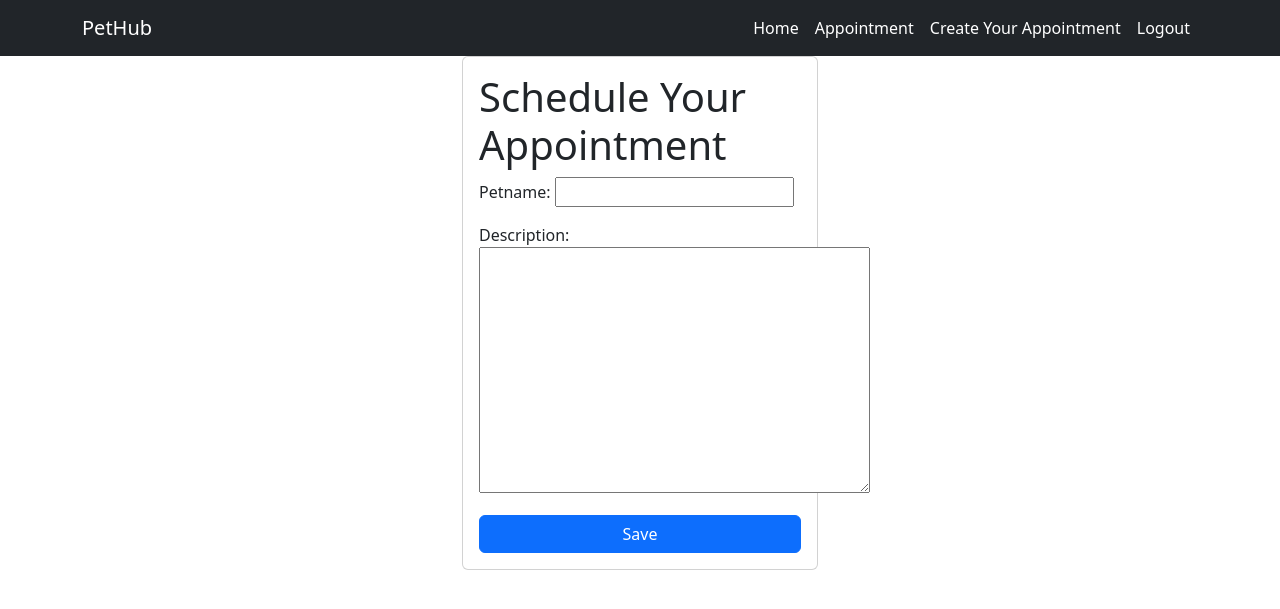
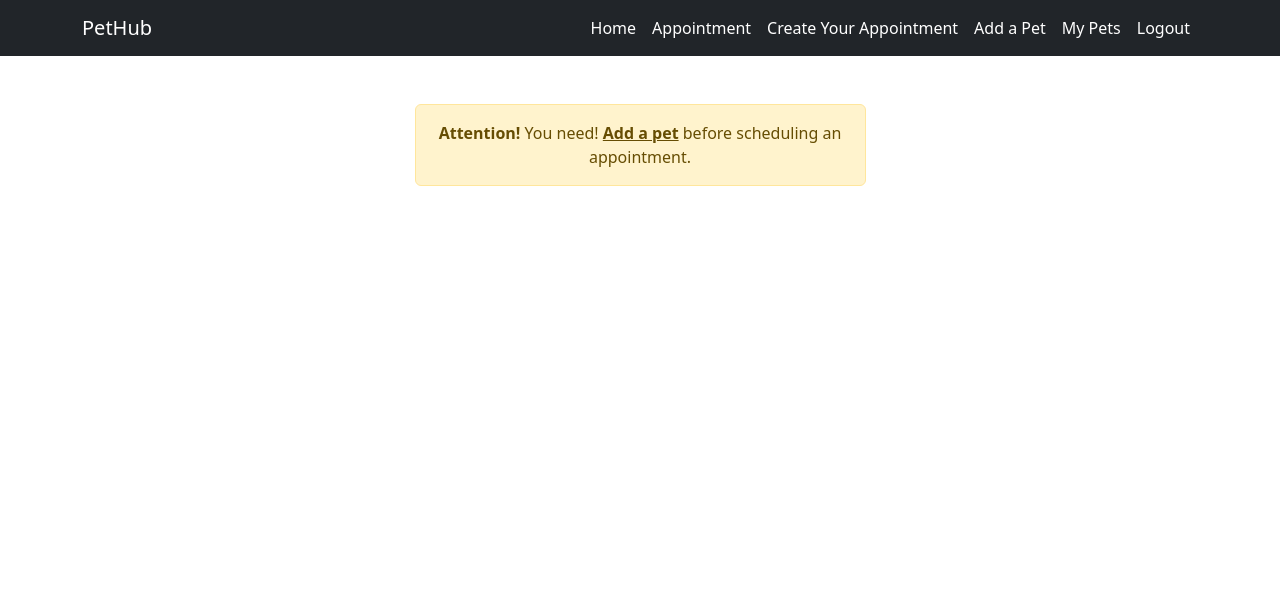
Before and after one commit to DavidObceR95/PetHub, a Django app: page /citas/create in a window 1280 px wide. Shown: the top 609 px of the page. Run offline with Django 5.2, Linux system fonts and the light colour scheme; a user stored in the database is signed in; data comes from the database, SQL or seed files in the repository.

Commit message:
Nuevo commit para el proyecto se genera vistas, crud, mejoras de las vistas, mejora de el front y documento requeriments.txt

```diff
--- a/PetSocierty/urls.py
+++ b/PetSocierty/urls.py
@@ -22,6 +22,7 @@ urlpatterns = [
     path('admin/', admin.site.urls),
     path ('', views.home, name='home'),
     path ('signup/', views.signup, name='signup' ),
+    # Appoiments CRUD
     path ('citas/', views.citas, name='citas'),
     path ('citas/create', views.create_citas, name='create_citas'),
     path ('citas/<int:cita_id>/', views.cita_detalle, name='cita_detalle'),
@@ -29,4 +30,9 @@ urlpatterns = [
     path ('citas/<int:cita_id>/delete', views.Delete_cita, name='delete_cita'),
     path ('logout/', views.signout , name='logout'),
     path('signin/', views.signin , name='signin'),
+    # Pet CRUD
+    path('pets/', views.pets, name='pets'),
+    path('pets/create/', views.create_pet, name='create_pet'),
+    path('pets/<int:pet_id>/', views.pet_detail, name='pet_detail'),
+    path('pets/<int:pet_id>/delete/', views.delete_pet, name='delete_pet'),
 ]
--- a/tasks/forms.py
+++ b/tasks/forms.py
@@ -1,13 +1,14 @@
 from django.forms import ModelForm, CharField, PasswordInput
 from .models import Appointment
 from django.contrib.auth import get_user_model
+from .models import Pet
 
 User = get_user_model()
 
 class createcitasform(ModelForm):
     class Meta:
         model =  Appointment
-        fields = ['petname', 'description']
+        fields = ['pet', 'description']
 
 
 class CreateCustomUser(ModelForm):
@@ -20,3 +21,13 @@ class CreateCustomPublicUser(ModelForm):
     class Meta:
         model = User
         fields = ['username', 'email', 'first_name', 'last_name', 'password', 'password1', 'phone', 'role']
+
+class PetForm(ModelForm):
+    class Meta:
+        model = Pet
+        fields = ['name', 'species', 'breed', 'age']
+
+class AppointmentForm(ModelForm):
+    class Meta:
+        model = Appointment
+        fields = ['pet', 'description']
--- a/tasks/models.py
+++ b/tasks/models.py
@@ -30,11 +30,11 @@ class Appointment(models.Model):
         ('completed', 'Completed'),
         ('cancelled', 'Cancelled'),
     )
-    petname = models.CharField(max_length=100)
+    pet = models.ForeignKey(Pet, on_delete=models.CASCADE)
     date = models.DateTimeField(auto_now_add=True)
     description = models.TextField(blank=True)
     status = models.CharField(max_length=10, choices=STATUS_CHOICES, default='pending')
     created_by = models.ForeignKey(CustomUser, on_delete=models.CASCADE)
 
     def __str__(self):
-        return f"Cita para {self.petname} el {self.date}"
+        return f"Cita para {self.pet.name} el {self.date}"
--- a/tasks/templates/base.html
+++ b/tasks/templates/base.html
@@ -1,20 +1,23 @@
 <!DOCTYPE html>
 <html lang="en">
+
 <head>
   <meta charset="UTF-8">
   <meta name="viewport" content="width=device-width, initial-scale=1.0">
   <title>Pet Society</title>
   <link rel="stylesheet" href="https://cdn.jsdelivr.net/npm/bootstrap@5.3.6/dist/css/bootstrap.min.css">
 </head>
+
 <body>
   <nav class="navbar navbar-expand-lg bg-dark navbar-dark">
     <div class="container">
       <a class="navbar-brand" href="#">PetHub</a>
-    <button class="navbar-toggler" type="button" data-bs-toggle="collapse" data-bs-target="#navbarNav" aria-controls="navbarNav" aria-expanded="false" aria-label="Toggle navigation">
+      <button class="navbar-toggler" type="button" data-bs-toggle="collapse" data-bs-target="#navbarNav"
+        aria-controls="navbarNav" aria-expanded="false" aria-label="Toggle navigation">
         <span class="navbar-toggler-icon"></span>
       </button>
       <div class="collapse navbar-collapse" id="navbarNav">
-      <ul class="navbar-nav ms-auto" >
+        <ul class="navbar-nav ms-auto">
           <li class="nav-item">
             <a href="/" class="nav-link active">Home</a>
           </li>
@@ -26,9 +29,15 @@
             <a href="/citas/create" class="nav-link active">Create Your Appointment</a>
           </li>
           <li class="nav-item">
+            <a href="/pets/create/" class="nav-link active">Add a Pet</a>
+          </li>
+          <li class="nav-item">
+            <a href="/pets" class="nav-link active">My Pets</a>
+          </li>
+          <li class="nav-item">
             <a href="/logout" class="nav-link active">Logout</a>
           </li>
-            {% else  %}
+          {% else %}
           <li class="nav-item">
             <a href="/signup" class="nav-link active">SignUp</a>
           </li>
@@ -45,4 +54,5 @@
   {% endblock %}
 
 </body>
+
 </html>
--- a/tasks/templates/create_citas.html
+++ b/tasks/templates/create_citas.html
@@ -1,22 +1,37 @@
 {% extends 'base.html' %}
 
 {% block content %}
-
-<main class="container">
-    <div class="row">
-        <div class="col-md-4 offset-md-4">
-            <form action="/citas/create" method="POST" class="card card-body">
-            <h1>Schedule Your Appointment</h1>
-            {{error}}
-            {% csrf_token %}
-            {{form.as_p}}
-            <button class="btn btn-primary" type="submit">
+<main class="container py-5">
+  <div class="row justify-content-center">
+    <div class="col-md-6 col-lg-5">
+      {% if no_pets %}
+        <div class="alert alert-warning text-center" role="alert">
+          <strong>Attention!</strong> You need!
+          <a href="{% url 'create_pet' %}" class="alert-link">Add a pet</a>
+          before scheduling an appointment.
+        </div>
+      {% else %}
+        <div class="card shadow-sm">
+          <div class="card-header bg-primary text-white text-center">
+            <h2 class="mb-0">Schedule Appointment</h2>
+          </div>
+          <div class="card-body">
+            {% if error %}
+              <div class="alert alert-danger" role="alert">
+                {{ error }}
+              </div>
+            {% endif %}
+            <form action="{% url 'create_citas' %}" method="POST" novalidate>
+              {% csrf_token %}
+              {{ form.as_p }}
+              <button type="submit" class="btn btn-primary w-100 mt-3">
                 Save
-            </button>
-
+              </button>
             </form>
+          </div>
         </div>
+      {% endif %}
     </div>
+  </div>
 </main>
-
 {% endblock %}
--- a/tasks/views.py
+++ b/tasks/views.py
@@ -3,16 +3,14 @@ from django.contrib.auth.forms import AuthenticationForm
 from django.contrib.auth.models import User
 from django.contrib.auth import login, logout, authenticate
 from django.db import IntegrityError
-from .forms import createcitasform, CreateCustomPublicUser
+from .forms import createcitasform, CreateCustomPublicUser, AppointmentForm
 from django.contrib.auth import get_user_model
 from .models import Appointment
 from django.contrib.auth.decorators import login_required
-
+from .models import Pet
+from .forms import PetForm
 
 User = get_user_model()
-
-# Create your views here.
-
 
 def home(request):
     return render(request, 'home.html')
@@ -42,27 +40,28 @@ def signup(request):
             except IntegrityError:
                 return render(request, 'signin', {
                     'form': CreateCustomPublicUser,
-                    "error": 'Usuario ya existe'
+                    "error": 'User already exists'
                 })
 
         return render(request, 'signup.html', {
             'form': CreateCustomPublicUser,
-            "error": 'Contraseñas no coinciden'
+            "error": 'Passwords do not match'
         })
 
-
+# Ingreso de usuarios
 def signin(request):
     if request.method == 'GET':
         return render(request, 'signin.html', {  # <- corregido
             'form': AuthenticationForm
         })
     else:
+        # Validacion de Password
         CustomUser = authenticate(
             request, username=request.POST['username'], password=request.POST['password'])
         if CustomUser is None:
             return render(request, 'signin.html', {  # <- corregido
                 'form': AuthenticationForm,
-                'error': 'Usuario o contraseña es incorrecta'
+                'error': 'Username or password is incorrect'
             })
         else:
             login(request, CustomUser)
@@ -70,11 +69,14 @@ def signin(request):
 
 
 @login_required
+# Logout
 def signout(request):
     logout(request)
     return redirect('home')
 
+
 @login_required
+# Listar citas credas
 def citas(request):
     citas = Appointment.objects.filter(
         created_by=request.user, status__isnull=False)
@@ -82,37 +84,47 @@ def citas(request):
 
 
 @login_required
+# Filtra solo las citas que fueron creadas por el usuario
 def Citas_completed(request):
     citas = Appointment.objects.filter(
         created_by=request.user, status__isnull=True)
     return render(request, 'citas.html', {'citas': citas})
 
+
 @login_required
+# Asegura que el usuario solo pueda acceder y editar sus propias citas.
 def cita_detalle(request, cita_id):
     cita = get_object_or_404(Appointment, pk=cita_id, created_by=request.user)
-
+    # Muestra un formulario con los datos actuales (GET).
     if request.method == 'GET':
         form = createcitasform(instance=cita)
         return render(request, 'cita_detalle.html', {'cita': cita, 'form': form})
     else:
         try:
+            #Procesa la actualización cuando se envía el formulario (POST).
             form = createcitasform(request.POST, instance=cita)
             if form.is_valid():
                 form.save()
             return redirect('citas')
         except ValueError:
+            #Maneja errores mostrando un mensaje si falla la actualización.
+            #Redirige a la lista de citas después de actualizar correctamente.
             return render(request, 'cita_detalle.html', {
                 'cita': cita,
                 'form': form,
                 'error': 'Error updating Appointment'
             })
 
+
 @login_required
+# Obtiene las opciones de estado.
 def my_view(request):
     status_choices = Appointment.STATUS_CHOICES
     return render(request, 'my_template.html', {'status_choices': status_choices})
 
+
 @login_required
+#vista que permite marcar una cita como completada, y solo si esa cita pertenece al usuario autenticado.
 def Complete_cita(request, cita_id):
     cita = get_object_or_404(Appointment, pk=cita_id, created_by=request.user)
 
@@ -121,7 +133,9 @@ def Complete_cita(request, cita_id):
         cita.save()
         return redirect('citas')
 
+
 @login_required
+#Vista en Django para eliminar una cita específica que pertenece al usuario
 def Delete_cita(request, cita_id):
     cita = get_object_or_404(Appointment, pk=cita_id, created_by=request.user)
 
@@ -129,21 +143,90 @@ def Delete_cita(request, cita_id):
         cita.delete()
         return redirect('citas')
 
+
 @login_required
+# Vista para crear una nueva cita (Appointment) vinculada a las mascotas del usuario autenticado.
 def create_citas(request):
+    pets = Pet.objects.filter(owner=request.user)
+    if not pets.exists():
+        return render(request, 'create_citas.html', {'no_pets': True})
+
     if request.method == 'GET':
-        return render(request, 'create_citas.html', {
-            'form': createcitasform()
+        form = AppointmentForm()
+        form.fields['pet'].queryset = pets
+        return render(request, 'create_citas.html', {'form': form})
+
+    form = AppointmentForm(request.POST)
+    form.fields['pet'].queryset = pets
+    if form.is_valid():
+        cita = form.save(commit=False)
+        cita.created_by = request.user
+        cita.save()
+        return redirect('citas')
+    return render(request, 'create_citas.html', {'form': form})
+
+
+
+@login_required
+# Filtra y obtiene todas las mascotas (Pet) que pertenecen al usuario autenticado (request.user)
+def pets(request):
+    pets = Pet.objects.filter(owner=request.user)
+    return render(request, 'pets.html', {'pets': pets})
+
+
+@login_required
+#Es una vista para crear una nueva mascota (Pet) asociada al usuario autenticado:
+    #En GET muestra el formulario vacío.
+def create_pet(request):
+    if request.method == 'GET':
+        return render(request, 'create_pet.html', {
+            'form': PetForm()
         })
     else:
         try:
-            form = createcitasform(request.POST)
-            new_cita = form.save(commit=False)
-            new_cita.created_by = request.user
-            new_cita.save()
-            return redirect('citas')
+           #En POST intenta crear la mascota y asigna el usuario como dueño.
+            form = PetForm(request.POST)
+            new_pet = form.save(commit=False)
+            new_pet.owner = request.user
+            new_pet.save()
+            return redirect('pets')
         except ValueError:
-            return render(request, 'create_citas.html', {
-                'form': createcitasform(),
-                'error': 'Plese provide valide data'
+            # Si falla, vuelve a mostrar el formulario con un error.
+            # Redirige a la lista de mascotas tras guardar con éxito.
+            return render(request, 'create_pet.html', {
+                'form': PetForm(),
+                'error': 'Invalid Data'
             })
+
+
+@login_required
+# Es una vista para mostrar y editar los datos de una mascota específica que pertenece al usuario autenticado.
+    # Solo permite acceder a la mascota si es del usuario actual.
+def pet_detail(request, pet_id):
+    pet = get_object_or_404(Pet, pk=pet_id, owner=request.user)
+    # En GET muestra el formulario para editar con datos actuales.
+    if request.method == 'GET':
+        form = PetForm(instance=pet)
+        return render(request, 'pet_detail.html', {'form': form, 'pet': pet})
+    else:
+        try:
+            #En POST intenta actualizar la mascota con los datos enviados.
+            form = PetForm(request.POST, instance=pet)
+            form.save()
+            return redirect('pets')
+        except ValueError:
+            return render(request, 'pet_detail.html', {
+                'form': form,
+                'pet': pet,
+                # En caso de error, muestra un mensaje.
+                'error': 'Error updating pet'
+            })
+
+
+@login_required
+# Elimina una mascota que pertenece al usuario autenticado.
+def delete_pet(request, pet_id):
+    pet = get_object_or_404(Pet, pk=pet_id, owner=request.user)
+    if request.method == 'POST':
+        pet.delete()
+        return redirect('pets')
```
Also changed, not shown: tasks/templates/cita_detalle.html (+27 -11 lines), tasks/templates/citas.html (+17 -11 lines), tasks/templates/create_pet.html (added, +25 -0 lines), tasks/templates/home.html (+4 -4 lines), tasks/templates/pet_detail.html (added, +36 -0 lines), tasks/templates/pets.html (added, +31 -0 lines), PetHubMer.png, db.sqlite3, tasks/migrations/0001_initial.py. Lines whose indentation alone changed are shown as unchanged.
